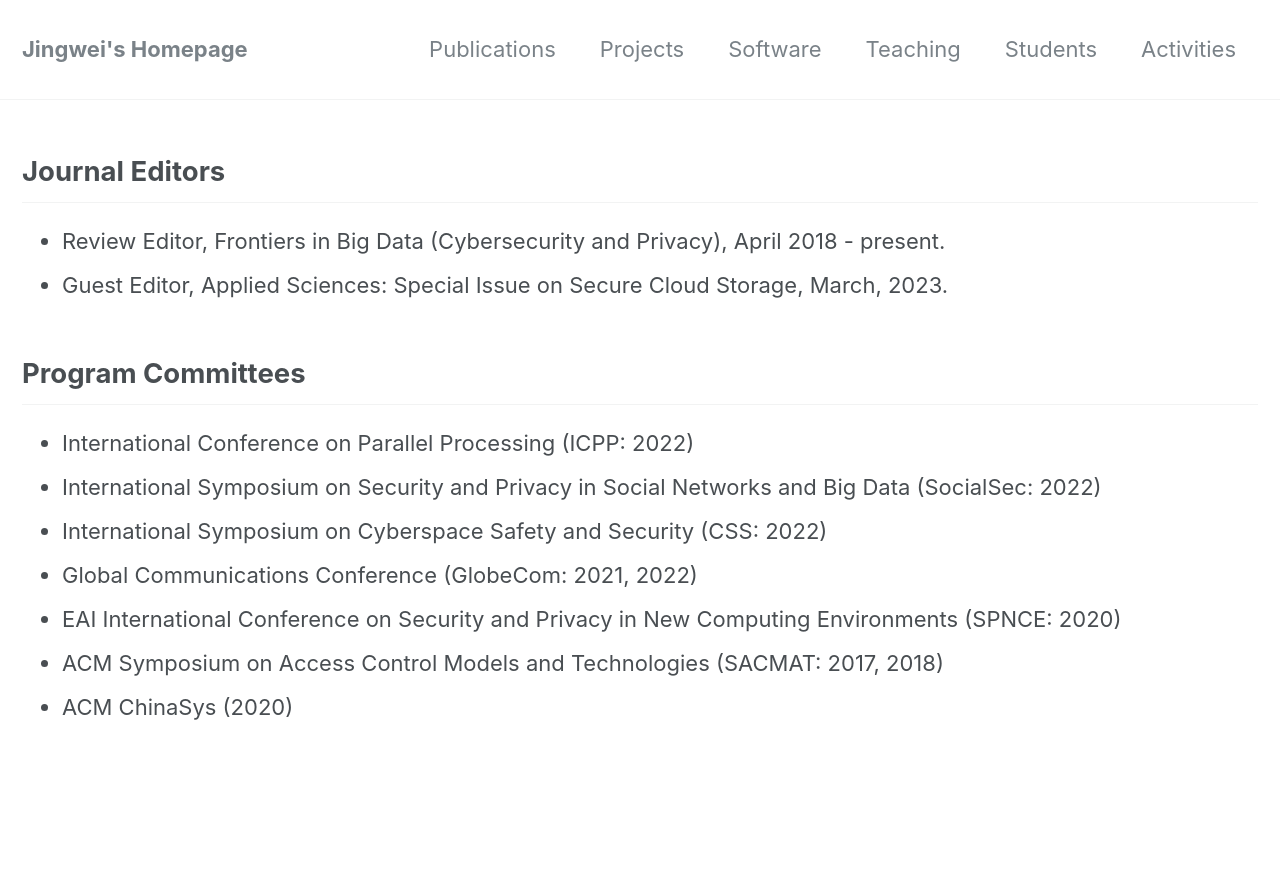
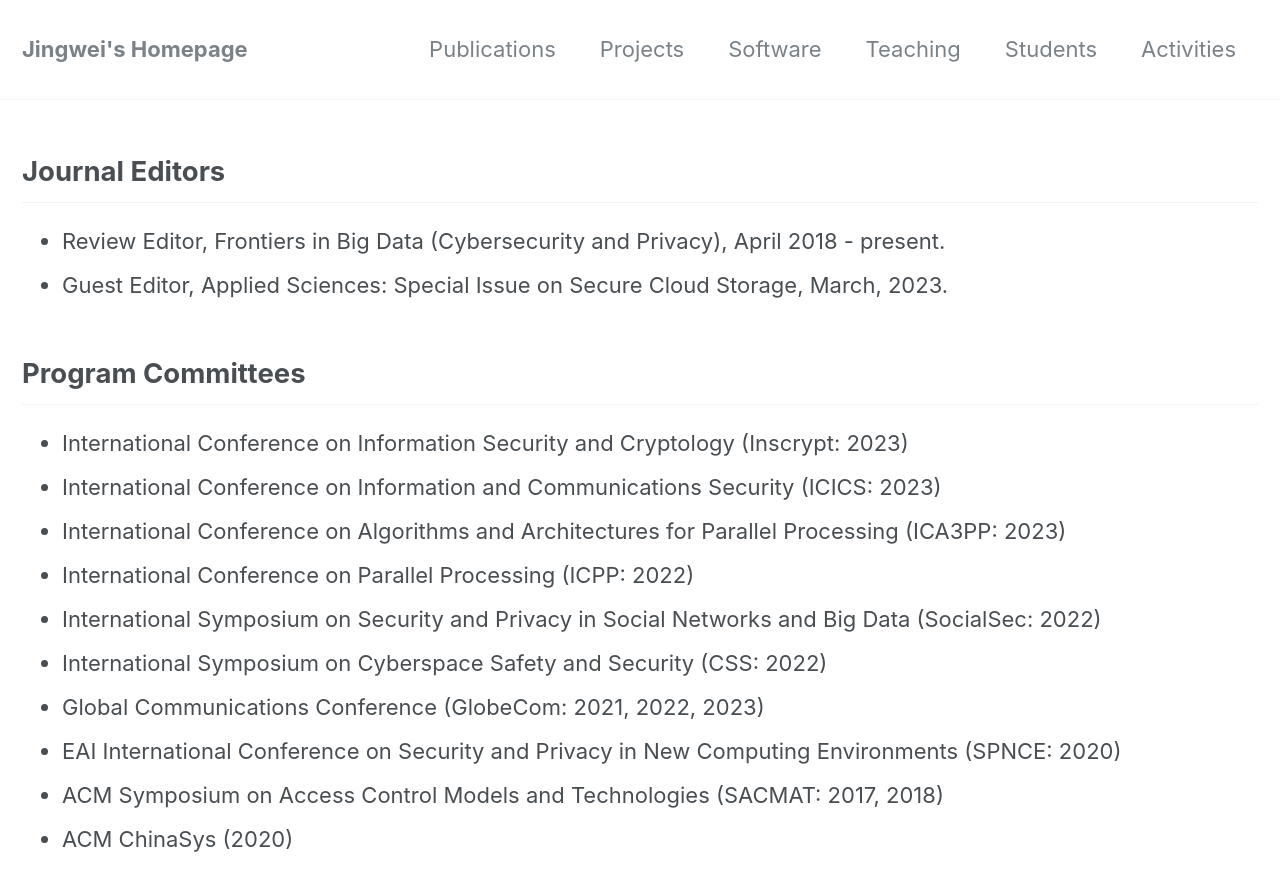
Before and after one commit to jingwei87/jingwei87.github.io, a Jekyll site: the page built from _pages/activity.md, in a window 1280 px wide. Shown: the top 891 px of the page. Built offline with Jekyll 4.4.1, drawn with Linux system fonts in a browser that asks for light colours; nearby versions of some CDN libraries.

Commit message:
add activity

```diff
--- a/_pages/activity.md
+++ b/_pages/activity.md
@@ -11,11 +11,13 @@ permalink: /activity/index.html
 
 
 ## Program Committees
-
+- International Conference on Information Security and Cryptology (Inscrypt: 2023)
+- International Conference on Information and Communications Security (ICICS: 2023)
+- International Conference on Algorithms and Architectures for Parallel Processing (ICA3PP: 2023)
 - International Conference on Parallel Processing (ICPP: 2022)
 - International Symposium on Security and Privacy in Social Networks and Big Data (SocialSec: 2022)
 - International Symposium on Cyberspace Safety and Security (CSS: 2022)
-- Global Communications Conference (GlobeCom: 2021, 2022)
+- Global Communications Conference (GlobeCom: 2021, 2022, 2023)
 - EAI International Conference on Security and Privacy in New Computing Environments (SPNCE: 2020)
 - ACM Symposium on Access Control Models and Technologies (SACMAT: 2017, 2018)
 - ACM ChinaSys (2020)
```
